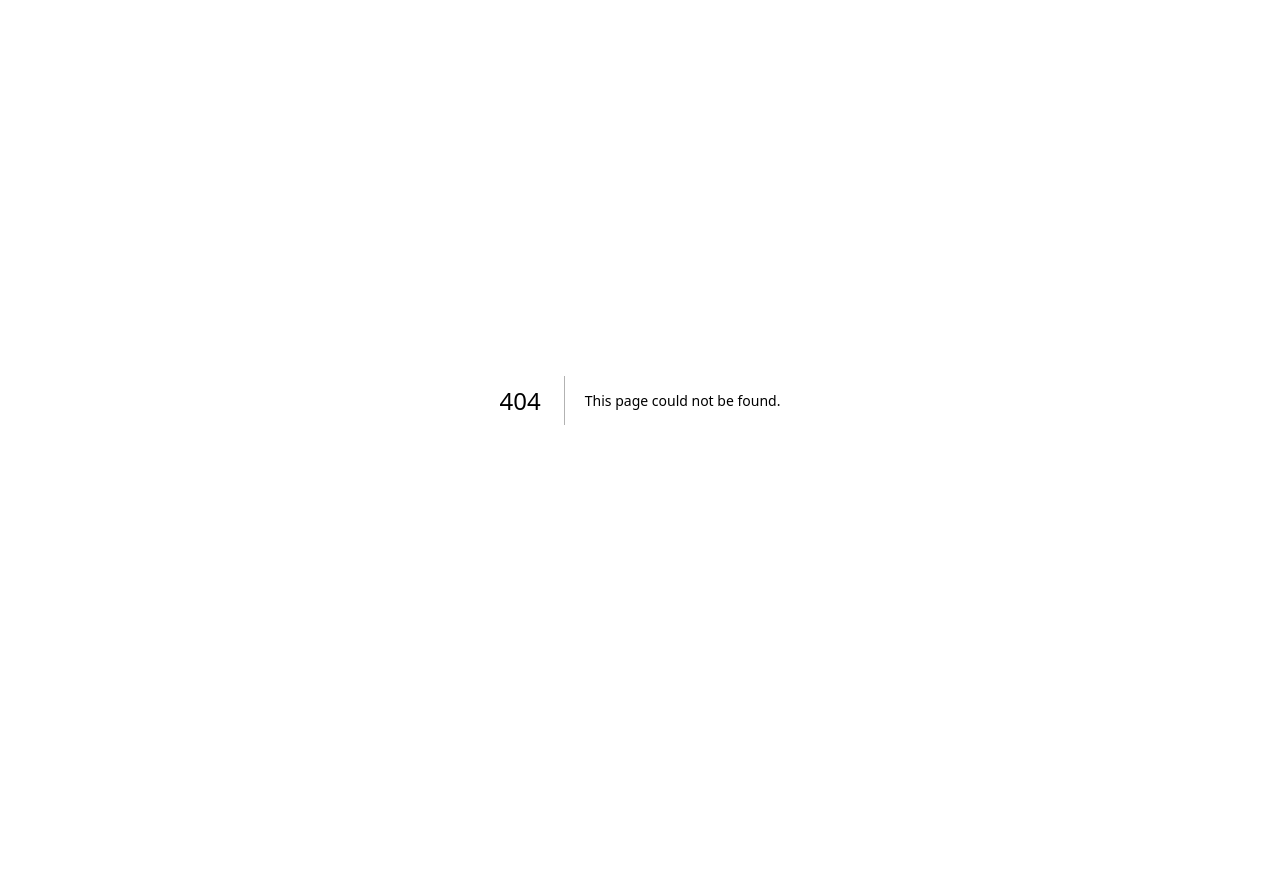
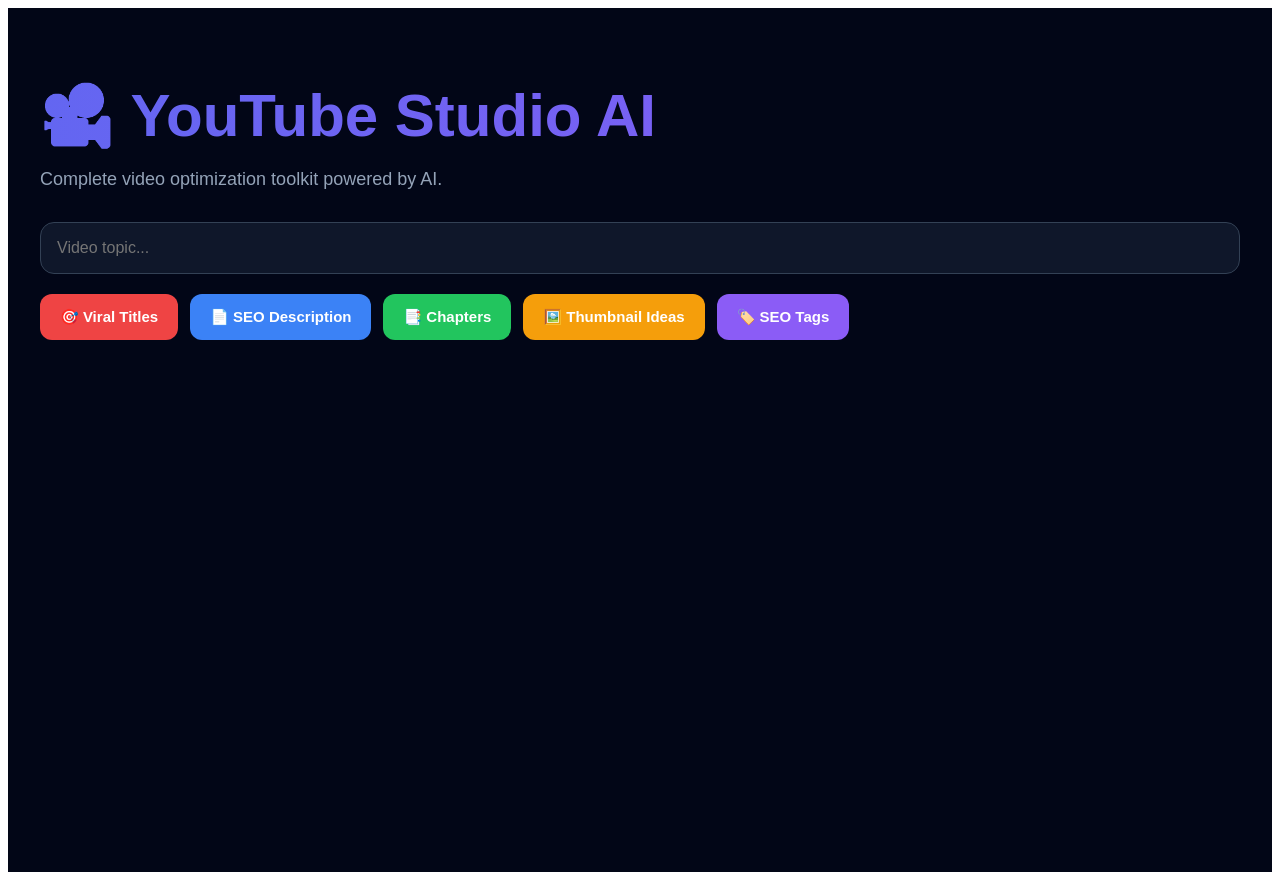
Before and after one commit to snapsparkofficial00-cloud/Ai, a Next.js app: page /youtube/studio in a window 1280 px wide. Before the commit this address had no page. Before the commit the page ends 800 px from the top, so only its background shows below. Built offline with nearby package versions, Linux system fonts and the light colour scheme.

Commit message:
app/youtube/studio/page.tsx

```diff
--- /dev/null
+++ b/app/youtube/studio/page.tsx
@@ -0,0 +1,77 @@
+"use client";
+import { useState } from "react";
+
+export default function StudioPage() {
+  const [topic, setTopic] = useState("");
+  const [loading, setLoading] = useState(false);
+  const [result, setResult] = useState("");
+  const [activeTask, setActiveTask] = useState("");
+
+  async function runTask(task: string, taskLabel: string) {
+    if (!topic) { alert("Enter a topic first"); return; }
+    setLoading(true);
+    setActiveTask(taskLabel);
+    setResult("");
+    const prompts: Record<string, string> = {
+      title: `Generate 10 viral YouTube video titles for: "${topic}". Include click-through rate prediction, emotional trigger used, and SEO score for each.`,
+      description: `Write an SEO-optimized YouTube video description for: "${topic}". Include keyword-rich intro, timestamps, links section, hashtags, and CTA.`,
+      chapters: `Create YouTube video chapters/timestamps for a 15-minute video about: "${topic}". Format: 0:00 - Chapter Name`,
+      thumbnail: `Describe 5 viral thumbnail concepts for YouTube video about: "${topic}". Include color scheme, text overlay, expression, and why it would get clicks.`,
+      tags: `Generate 50 SEO-optimized YouTube tags for video about: "${topic}". Mix broad and specific terms.`,
+    };
+    const res = await fetch("/api/ai", {
+      method: "POST",
+      headers: { "Content-Type": "application/json" },
+      body: JSON.stringify({ task, prompt: prompts[task] || prompts.title, niche: topic }),
+    });
+    const data = await res.json();
+    setResult(data.result || "No response");
+    setLoading(false);
+  }
+
+  const tasks = [
+    { id: "title", label: "🎯 Viral Titles", color: "#ef4444" },
+    { id: "description", label: "📄 SEO Description", color: "#3b82f6" },
+    { id: "chapters", label: "📑 Chapters", color: "#22c55e" },
+    { id: "thumbnail", label: "🖼️ Thumbnail Ideas", color: "#f59e0b" },
+    { id: "tags", label: "🏷️ SEO Tags", color: "#8b5cf6" },
+  ];
+
+  return (
+    <main style={{ background: "#020617", minHeight: "100vh", color: "white", fontFamily: "Arial", padding: "32px" }}>
+      <h1 style={{ fontSize: "clamp(32px,6vw,60px)", fontWeight: "bold", marginBottom: "12px",
+        background: "linear-gradient(to right,#6366f1,#8b5cf6)", WebkitBackgroundClip: "text", WebkitTextFillColor: "transparent" }}>
+        🎥 YouTube Studio AI
+      </h1>
+      <p style={{ color: "#94a3b8", fontSize: "18px", marginBottom: "32px" }}>Complete video optimization toolkit powered by AI.</p>
+
+      <input value={topic} onChange={(e) => setTopic(e.target.value)}
+        placeholder="Video topic..."
+        style={{ width: "100%", padding: "16px", borderRadius: "14px", border: "1px solid #334155", background: "#0f172a", color: "white", fontSize: "16px", marginBottom: "20px", boxSizing: "border-box" }} />
+
+      <div style={{ display: "flex", gap: "12px", flexWrap: "wrap", marginBottom: "28px" }}>
+        {tasks.map((t) => (
+          <button key={t.id} onClick={() => runTask(t.id, t.label)} disabled={loading} style={{
+            background: loading && activeTask === t.label ? "#1e293b" : t.color,
+            border: "none", color: "white", padding: "14px 20px", borderRadius: "12px",
+            fontWeight: "bold", cursor: loading ? "not-allowed" : "pointer", fontSize: "15px" }}>
+            {loading && activeTask === t.label ? "⚡ Running..." : t.label}
+          </button>
+        ))}
+      </div>
+
+      {result && (
+        <div style={{ background: "#0f172a", padding: "28px", borderRadius: "20px", border: "1px solid #1e293b" }}>
+          <div style={{ display: "flex", justifyContent: "space-between", marginBottom: "16px" }}>
+            <h3 style={{ color: "#8b5cf6" }}>{activeTask} Results</h3>
+            <button onClick={() => navigator.clipboard.writeText(result)} style={{
+              background: "#8b5cf6", border: "none", color: "white", padding: "8px 16px", borderRadius: "10px", cursor: "pointer", fontWeight: "bold" }}>
+              📋 Copy
+            </button>
+          </div>
+          <div style={{ whiteSpace: "pre-wrap", lineHeight: "1.9", color: "#e2e8f0", fontSize: "15px" }}>{result}</div>
+        </div>
+      )}
+    </main>
+  );
+}
```
